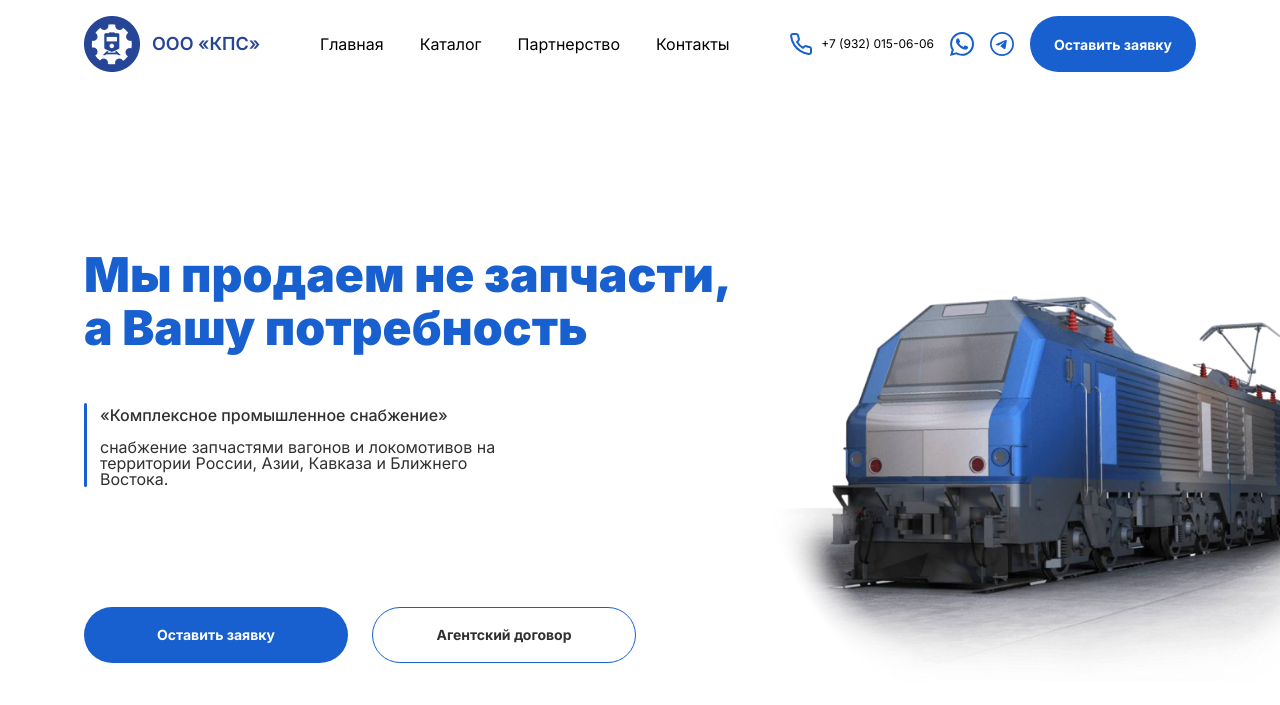
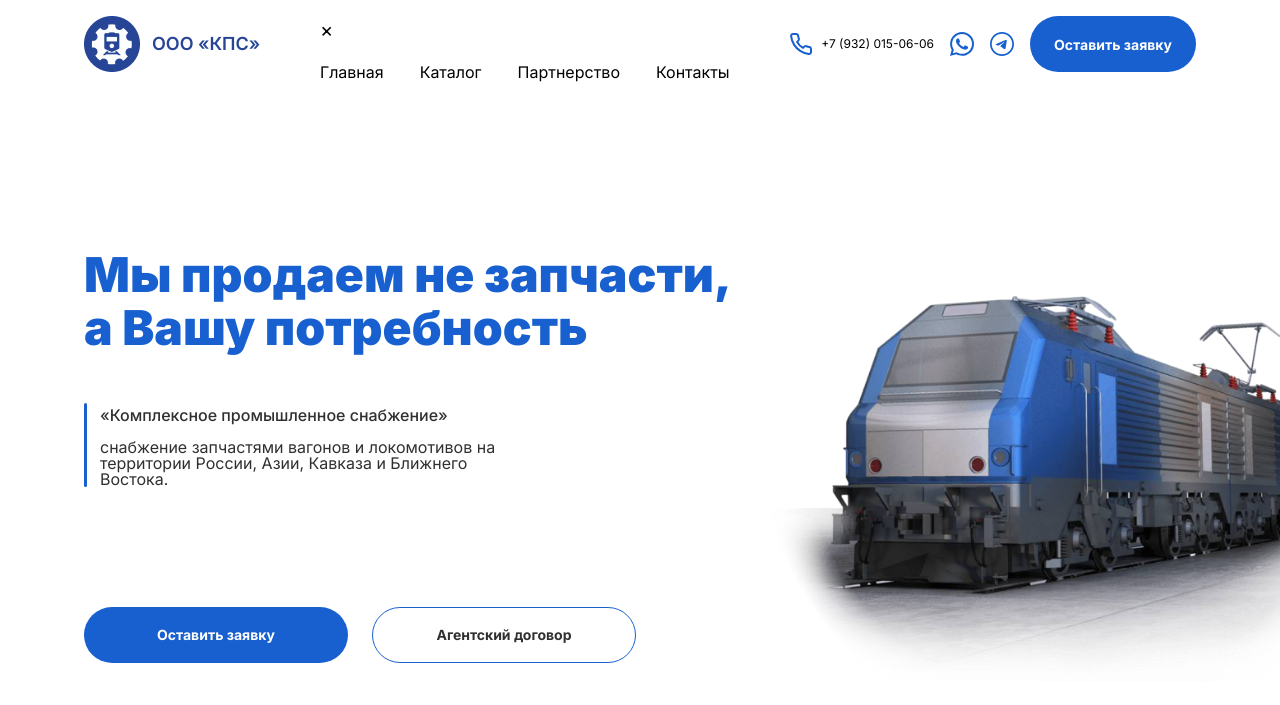
Before and after one commit to eckeriaue/kps, a PHP site: page / in a window 1280 px wide. Shown: the top 705 px of the page. Run offline with PHP 8.4, Linux system fonts and the light colour scheme.

Commit message:
finish markup

```diff
--- a/assets/css/index.css
+++ b/assets/css/index.css
@@ -757,6 +757,10 @@ video {
   transform: translate(var(--tw-translate-x), var(--tw-translate-y)) rotate(var(--tw-rotate)) skewX(var(--tw-skew-x)) skewY(var(--tw-skew-y)) scaleX(var(--tw-scale-x)) scaleY(var(--tw-scale-y));
 }
 
+.cursor-pointer{
+  cursor: pointer;
+}
+
 .resize{
   resize: both;
 }
@@ -863,10 +867,6 @@ video {
 .gap-x-16{
   -moz-column-gap: 40px;
        column-gap: 40px;
-}
-
-.gap-y-12{
-  row-gap: 32px;
 }
 
 .overflow-hidden{
@@ -1022,6 +1022,11 @@ video {
 
 .text-lg{
   font-size: 1.125rem;
+  line-height: 1.75rem;
+}
+
+.text-xl{
+  font-size: 1.25rem;
   line-height: 1.75rem;
 }
 
@@ -1338,6 +1343,10 @@ video {
     display: none;
   }
 
+  .md\:w-2\/3{
+    width: 66.666667%;
+  }
+
   .md\:flex-col{
     flex-direction: column;
   }
@@ -1363,6 +1372,10 @@ video {
 
   .lg\:hidden{
     display: none;
+  }
+
+  .lg\:w-1\/2{
+    width: 50%;
   }
 
   .lg\:w-full{
--- /dev/null
+++ b/assets/js/index.js
@@ -0,0 +1,7 @@
+const openWindow = document.querySelectorAll('.open-window')
+const menu = document.querySelector('#mobile-menu')
+for (let index = 0; index < openWindow.length; index++) {
+  openWindow[index].addEventListener('click', () => {
+    menu.classList.toggle('xl:translate-x-full')
+  })
+}
--- a/index.php
+++ b/index.php
@@ -12,6 +12,8 @@
       outline: 1px solid red;
     }
   </style> -->
+  <script defer src="./assets/js/index.js"></script>
+
 </head>
 
 <body class="overflow-hiiden">
@@ -29,12 +31,13 @@
         </a>
       </div>
 
-      <div class="xl:translate-x-full xl:z-10 xl:fixed xl:overflow-hidden xl:top-o xl:right-0 xl:shadow-lg xl:bg-white xl:h-full xl:w-1/3 xl:p-12 xl:-mt-4 xl:transition-transform">
+      <div id="mobile-menu" class="xl:translate-x-full xl:z-10 xl:fixed xl:overflow-hidden xl:top-o xl:right-0 xl:shadow-lg xl:bg-white xl:h-full xl:w-1/3 lg:w-1/2 md:w-2/3 xl:p-12 xl:-mt-4 xl:transition-transform">
         <?php
         $menu = [
           'Главная', 'Каталог', 'Партнерство', 'Контакты'
         ]
         ?>
+        <span class="open-window text-xl cursor-pointer"> &times; </span>
         <ul class="flex items-center h-full xl:flex-col xl:gap-y-10 gap-x-14">
           <?php for ($i = 0; $i < count($menu); $i++) : ?>
             <li>
@@ -78,7 +81,7 @@
           Оставить заявку
         </button>
 
-        <button class="hidden xl:block w-6 h-6">
+        <button class="open-window hidden xl:block w-6 h-6">
           <svg xmlns="http://www.w3.org/2000/svg" fill="none" viewBox="0 0 24 24" stroke-width="1.5" stroke="currentColor" class="w-6 h-6">
             <path stroke-linecap="round" stroke-linejoin="round" d="M3.75 6.75h16.5M3.75 12h16.5m-16.5 5.25h16.5" />
           </svg>
@@ -401,7 +404,6 @@
 
   </main>
 
-
 </body>
 
 </html>
```
